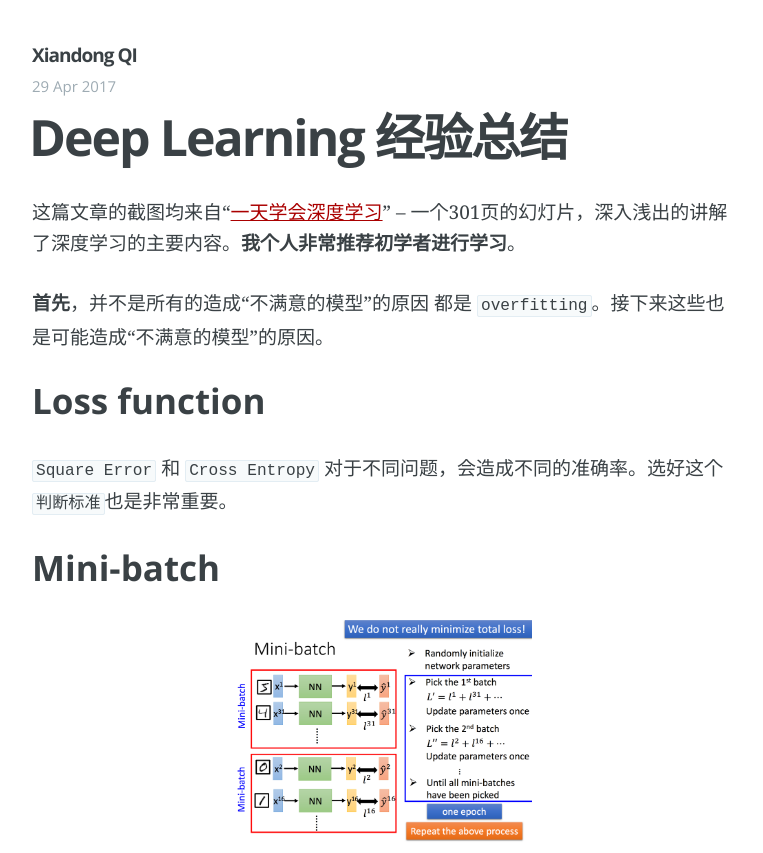
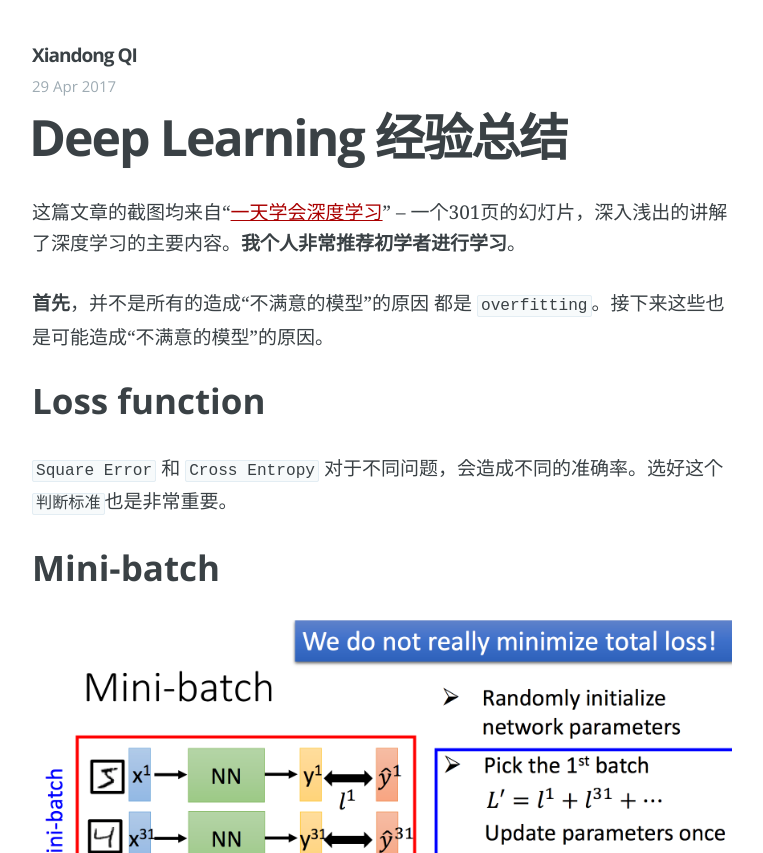
Before and after one commit to xiandong79/xiandong79.github.io, a Jekyll site: the page built from _posts/2017-04-29-Deep-Learning-经验总结.md, in a window 1280 px wide. Shown: the top 853 px of the page, without its empty margins (258-1021 px from the left). Built offline with Jekyll 4.4.1, drawn with Linux system fonts in a browser that asks for light colours; our own code applies the rules of GitHub Pages for plain Markdown files; grey boxes are pictures that could not be loaded.

Commit message:
Mini-batch.png
Mini-batch.png

```diff
--- a/_posts/2017-04-29-Deep-Learning-经验总结.md
+++ b/_posts/2017-04-29-Deep-Learning-经验总结.md
@@ -9,9 +9,7 @@
 
 ### Mini-batch
 
- <img src="./downloads/Mini-batch.png" width = "300" height = "200" alt="Mini-batch" align=center />
-
- <img src="http://img.blog.csdn.net/20151129213701642" width=256 height=256 />
+![Mini-batch.png](/downloads/Mini-batch.png)
 
 使用`Mini-batch`的原因是，可以更快的更新参数和训练模型。举个例子，以前是拿到了50000个图片 对于当前模型的 Loss 然后进行 back-propagation，更新参数，现在我们可以在 学习了100个图片后就更新参数，从而更快的收敛函数。背后的原因是，这100个图片所带来的`信息量`已经足够去更新一次参数，优化一次模型。
 
```
